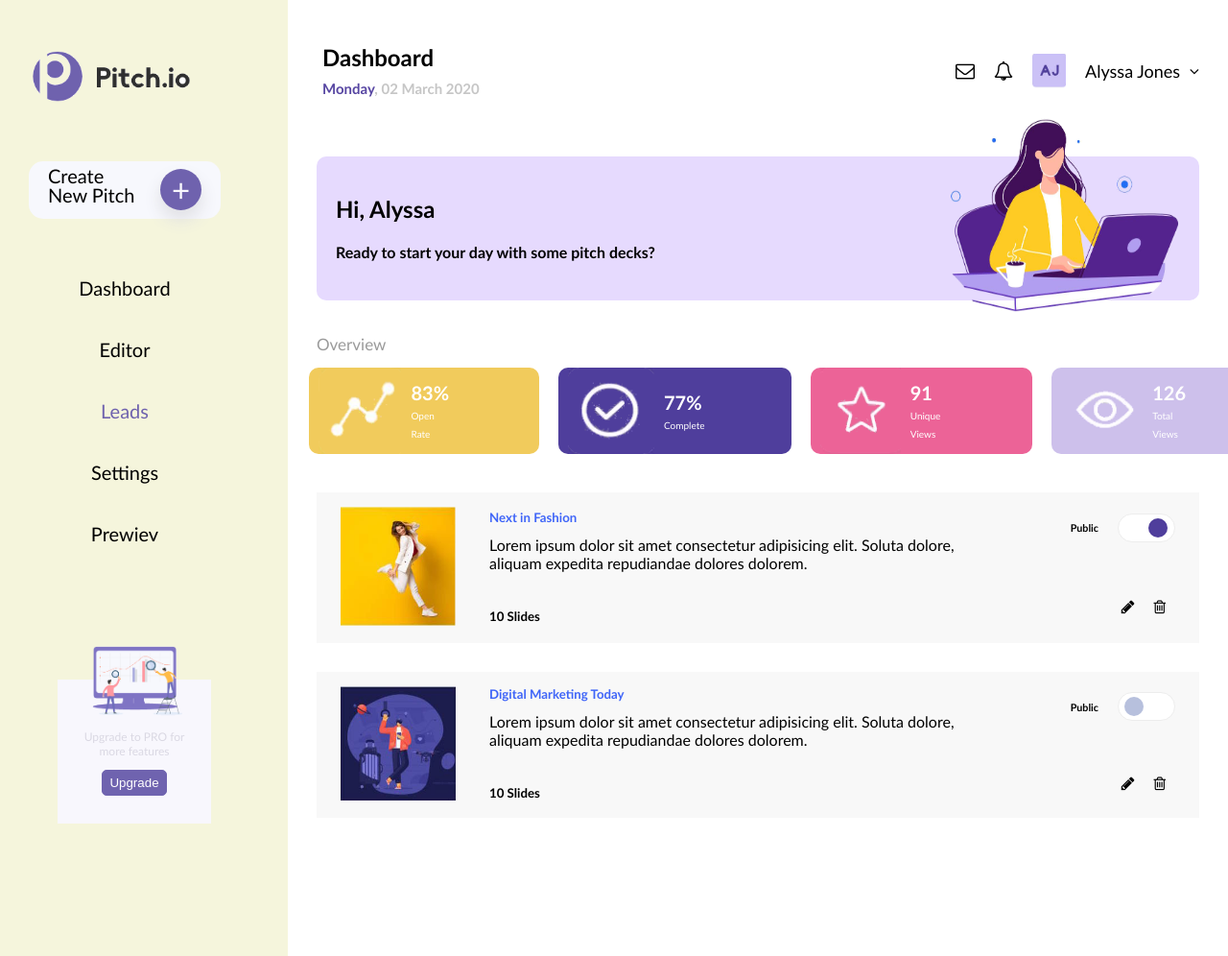
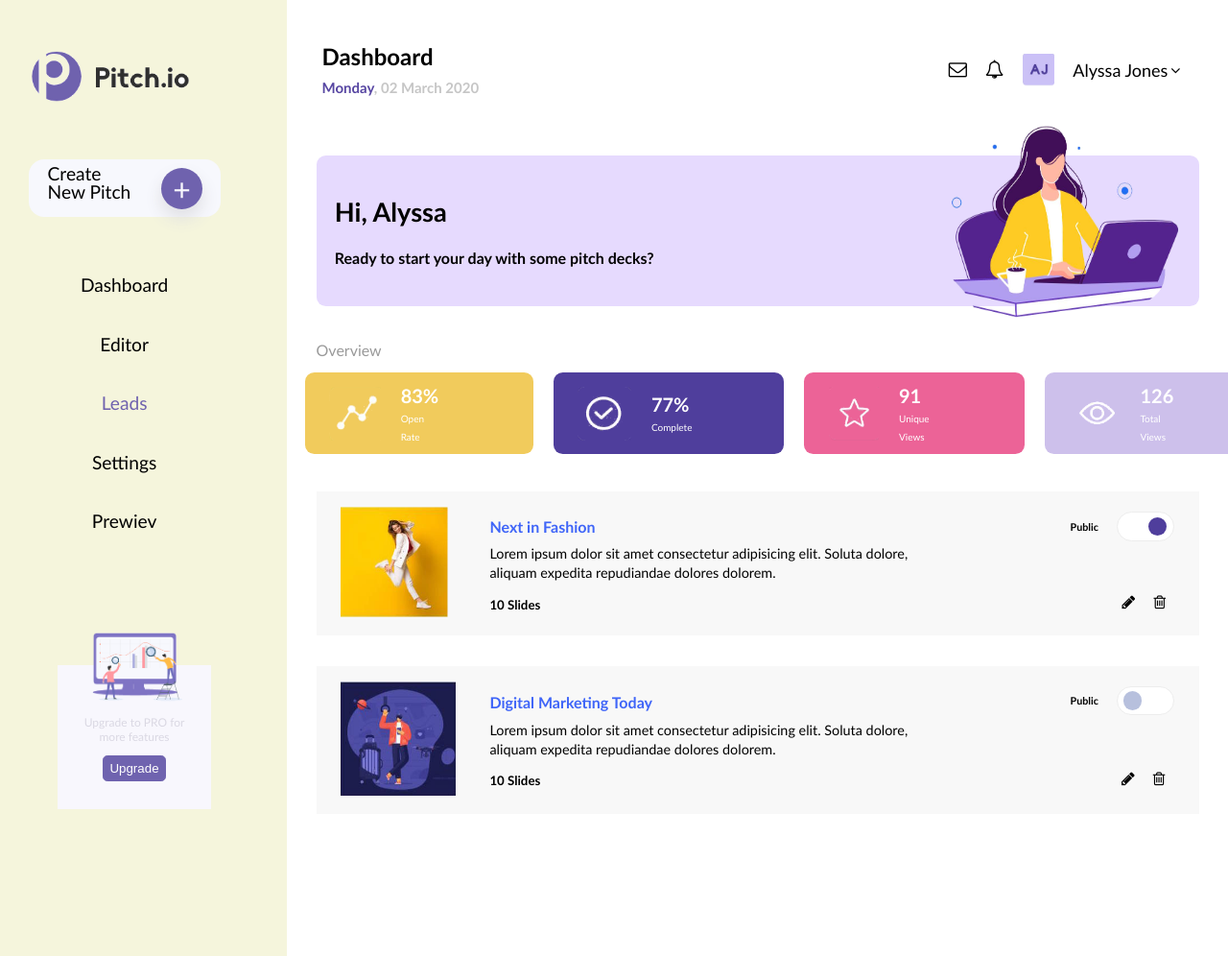
Before and after one commit to vitaliju/dashboard, a website: page index.html in a window 1280 px wide. Shown: the top 996 px of the page at 96% size. Drawn offline with Linux system fonts and the light colour scheme.

Commit message:
file correct

```diff
--- a/css/aside.css
+++ b/css/aside.css
@@ -3,7 +3,7 @@
 }
 body {
     display: grid;
-    grid-template-columns: 300px 1fr;
+    grid-template-columns: 18.7rem 1fr;
     margin: 0;
     background-color: white;
     min-height: 100vh;
@@ -12,61 +12,60 @@ body {
 aside {
     display: flex;
     flex-direction: column;
-    gap: 40px;
-    padding: 40px;
+    gap: 2.5rem;
+    padding: 2.5rem;
     padding-left: 0px;
     background-color: beige;
 }
 aside .logo {
-    margin-left: 20px;
-    margin-bottom: 1px;
-    width: 200px;
+    margin-left: 1.2rem;
+    width: 12.5rem;
 }
 aside .form {
     display: flex;
     position: relative;
     align-items: center;
-    padding-top: 10px;
+    padding-top: 0.6rem;
 }
 aside .form > a {
     display: flex;
-    margin-left: 30px;
-    line-height: 20px;
-    font-size: 20px;
-    width: 200px;
-    height: 60px;
+    margin-left: 1.9rem;
+    line-height: 1.2rem;
+    font-size: 1.2rem;
+    width: 12.5rem;
+    height: 3.75rem;
     border: none;
-    padding: 5px 15px 5px 20px ;
+    padding: 0.3rem 1rem 0.3rem 1.2rem ;
     background-color: #F7F8FD;
     text-decoration: none;
     color: black;
-    border-radius: 15px;
+    border-radius: 1rem;
 }
 aside .form > .circle {
     content: '';
     display: block;
-    line-height: 43px;
-    font-size: 50px;
+    line-height: 2.7rem;
+    font-size: 3rem;
     background-color: #6F62AE;
     color: #F8F7FD;
-    width: 43px;
-    height: 43px;
+    width: 2.7rem;
+    height: 2.7rem;
     text-align: center;
     position: absolute;
-    right: 50px;
-    font-size: 33px;
+    right: 3rem;
+    font-size: 2rem;
     border-radius: 50%;
-    box-shadow: 0px 10px 18px 0px #DFDFE3;
+    box-shadow: 0rem 0.6rem 1.1rem 0rem #DFDFE3;
 }
 aside .circle:hover {
-    background-color: white;
+    background-color: #E6DAFE;
     color: #6F62AE;
     cursor: pointer;
 }
 aside .main-nav {
     display: flex;
     flex-direction: column;
-    gap: 10px;
+    gap: 0.6rem;
 }
 aside .nav-list {
     display: flex;
@@ -75,8 +74,8 @@ aside .nav-list {
 }
 aside .link {
 
-    padding: 20px 0px;
-    font-size: 20px;
+    padding: 1.2rem 0rem;
+    font-size: 1.2rem;
     text-decoration: none;
     color: black;
 }
@@ -89,28 +88,28 @@ aside .upgrade-group {
     align-items: center;
     justify-content: center;
     background-color: #F8F7FD;
-    margin-left: 60px;
-    margin-top: 80px;
-    height: 150px;
-    width: 160px;
-    padding: 10px 0;
+    margin-left: 3.75rem;
+    margin-top: 5rem;
+    height: 9.35rem;
+    width: 10rem;
+    padding: 0.6rem 0;
 
 }
 .upgrade-group .img {
-    width: 100px;
-    margin-top: -70px;
+    width: 6.2rem;
+    margin-top: -4.37rem;
 }
 aside .upgrade-text {
     text-align: center;
-    font-size: 12px;
+    font-size: 0.75rem;
     color: #DAD8E3;
 }
 aside .upgradeBtn {
     background-color: #6F63AF;
     color: white;
-    padding: 5px 7px;
+    padding: 0.3rem 0.4rem;
     border: 1px solid #6F63AF;
-    border-radius: 5px;
+    border-radius: 0.3rem;
 }
 aside .upgradeBtn:hover {
     background-color: white;
--- a/css/header.css
+++ b/css/header.css
@@ -3,58 +3,59 @@
     grid-area: header;
     justify-content: space-between;
     align-items: center;
-    margin-top: 5px;
-    margin-left: 6px;
-
+    margin-top: 0.3rem;
+    margin-left: 0.37rem;
 }
 .title-list {
     display: flex;
     flex-direction: column;
     text-align: center;
-    padding: 20px;
+    padding: 1.2rem;
 }
-
 .user-block {
     display: flex;
     align-items: center;
-    gap: 20px;
-    margin-right: 20px;
+    gap: 1.2rem;
+    margin-right: 1.2rem;
 }
 .user-block > .mail {
-    font-size: 20px;
+    font-size: 1.2rem;
     color: black;
 }
-.user-block>.mail:hover {
+.user-block > .mail:hover {
     background-color: white;
     color: #6F62AE;
     cursor: pointer;
 }
 .user-block > .notifications {
-    font-size: 20px;
+    font-size: 1.2rem;
     color: black;
 }
-.user-block>.notifications:hover {
+.user-block > .notifications:hover {
     background-color: white;
     color: #6F62AE;
     cursor: pointer;
 }
 .user-block > .avatar {
-    width: 35px;
+    width: 2.1rem;
 
 }
-.user-block > .user-name {
+.user-block > .name {
+    display: flex;
+    align-items: center;
+    justify-content: center;
+    gap: 0.18rem;
+}
+.name .user-name {
     display: flex;
     font-size: large;
     color: black;
-    position: relative;
-
 }
-.user-block > .angle {
+.name .angle {
     color: black;
-    position: absolute;
-    right: 30px;
+    right: 1.9rem;
 }
-.user-block>.angle:hover {
+.name .angle:hover {
     background-color: white;
     color: #6F62AE;
     cursor: pointer;
--- a/css/main.css
+++ b/css/main.css
@@ -10,8 +10,8 @@ main {
     'digital digital digital digital';
     align-items: start;
     align-content: start;
-    padding: 20px 30px;
-    gap: 10px;
+    padding: 1.2rem 1.9rem;
+    gap: 0.6rem;
 }
 .hi-user {
     grid-area: hi;
@@ -28,23 +28,23 @@ main {
 .block {
     display: grid;
     grid-template-columns: auto auto;
-    gap: 20px;
-    margin-bottom: 60px;
+    gap: 1.2rem;
+    margin-bottom: 3.75rem;
 }
 .hi-user {
     display: flex;
     justify-content: space-between;
     align-items: centers;
     background-color: #E6DAFE;
-    padding: 20px 20px;
+    padding: 1.2rem 1.2rem;
     position: relative;
-    border-radius: 10px;
-    margin-top:  30px;
+    border-radius: 0.6rem;
+    margin-top:  1.9rem;
 }
 .alyssa {
-    width: 250px;
-    height: 205px;
+    width: 15.6rem;
+    height: 12.8rem;
     position: absolute;
-    right: 20px;
-    bottom: -12px;
+    right: 1.2rem;
+    bottom: -0.8rem;
 }
--- a/css/marketing.css
+++ b/css/marketing.css
@@ -3,75 +3,64 @@
     align-items: center;
     justify-content: space-between;
     background-color: #F8F8F8;
-    padding: 15px 25px;
+    padding: 1rem 1.6rem;
     position: relative;
-    bottom: 70px;
+    bottom: 4.3rem;
 }
 .digital-marketing .photo2 {
-    width: 120px;
+    width: 7.5rem;
 
 }
-
 .digital-marketing .title {
     display: flex;
     flex-direction: column;
     position: absolute;
-    left: 280px;
+    left: 17.5rem;
 }
-
 .title .title-text {
-    margin-left: -100px;
-    margin-bottom: -5px;
+    margin-left: -6.2rem;
+    margin-bottom: -0.3rem;
     color: #3F65F8;
 }
-
 .title .text {
-    margin-left: -100px;
+    margin-left: -6.2rem;
 }
-
 .title .result {
-    margin-left: -100px;
-    margin-bottom: 25px;
+    margin-left: -6.2rem;
+    margin-bottom: 1.56rem;
 }
-
 .publish {
     display: flex;
     align-items: center;
-    gap: 20px;
-    /* position: absolute; */
-    top: 5px;
-    right: 25px;
+    gap: 1.2rem;
+    top: 0.3rem;
+    right: 1.6rem;
 }
-
 .publish .publish-text {
-    font-size: 12px;
+    font-size: 0.8rem;
 }
-
 .publish .btn2 {
-    height: 30px;
-    width: 60px;
-    font-size: 100px;
+    height: 1.9rem;
+    width: 3.75rem;
+    font-size: 6.2rem;
     border: 1px solid #EDEDED;
     background-color: white;
-    border-radius: 50px;
+    border-radius: 3.1rem;
 
 }
-
 .btn2 .public {
-    width: 20px;
-    height: 20px;
+    width: 1.2rem;
+    height: 1.2rem;
     border-radius: 50%;
     background-color: #B7C0DD;
 }
-
 .btn2 .public:hover {
     cursor: pointer;
 }
-
 .digital-marketing >.fa-form {
     display: flex;
-    gap: 20px;
-    margin-bottom: -80px;
-    margin-right: 10px;
+    gap: 1.2rem;
+    margin-bottom: -5rem;
+    margin-right: 0.6rem;
     cursor: pointer;
 }
--- a/css/next-fashion.css
+++ b/css/next-fashion.css
@@ -3,67 +3,70 @@
     align-items: center;
     justify-content: space-between;
     background-color: #F8F8F8;
-    padding: 15px 25px;
+    padding: 1rem 1.56rem;
     position: relative;
-    bottom: 30px;
+    bottom: 1.9rem;
 }
 .next-fashion .photo1 {
-    width: 120px;
+    width: 7rem;
 
 }
 .next-fashion .title {
     display: flex;
     flex-direction: column;
     position: absolute;
-    left: 280px;
+    left: 17.5rem;
 }
 .title .title-text {
-    margin-left: -100px;
-    margin-bottom: -5px;
+    margin-left: -6.2rem;
+    font-size: 1rem;
     color: #3F65F8;
 }
 .title .text {
-    margin-left: -100px;
+    margin-left: -6.2rem;
+    margin-bottom: -0.5rem;
+    font-size: 0.9rem;
+    line-height: 1.4em;
 }
 .title .result {
-    margin-left: -100px;
-    margin-bottom: 25px;
+    margin-left: -6.2rem;
+    margin-bottom: 1.56rem;
 }
 .publish {
     display: flex;
     align-items: center;
-    gap: 20px;
+    gap: 1.2rem;
     position: absolute;
-    top: 5px;
-    right: 25px;
+    top: 0.3rem;
+    right: 1.56rem;
 }
 .publish .publish-text {
-    font-size: 12px;
+    font-size: 0.8rem;
 }
 .publish .btn {
-    height: 30px;
-    width: 60px;
-    font-size: 100px;
-    border: 1px solid #EDEDED;
+    height: 1.9rem;
+    width: 3.75rem;
+    font-size: 6.2rem;
+    border: 0.06rem solid #EDEDED;
     background-color: white;
-    border-radius: 50px;
+    border-radius: 3rem;
 
 }
 .btn .public {
-    width: 20px;
-    height: 20px;
+    width: 1.2rem;
+    height: 1.2rem;
     border-radius: 50%;
     background-color: #4F3E9C;
-    margin-left: 25px;
+    margin-left: 1.6rem;
 }
 .btn .public:hover {
     cursor: pointer;
 }
 .next-fashion > .fa-form {
     display: flex;
-    gap: 20px;
-    margin-bottom: -80px;
-    margin-right: 10px;
+    gap: 1.2rem;
+    margin-bottom: -5rem;
+    margin-right: 0.6rem;
     cursor: pointer;
 
 }
--- a/css/overview.css
+++ b/css/overview.css
@@ -1,35 +1,33 @@
 :root {
 }
-
 .block .overview {
     display: flex;
-    gap: 10px;
+    gap: 0.6rem;
 }
 .overview .title {
-    margin-top: -35px;
+    margin-top: -2.1rem;
     color: #9A9A9A;
-    font-size: 17px;
+    font-size: 1rem;
 }
 .overview-list {
     display: flex;
     justify-content: space-between;
-    gap: 120px;
+    gap: 7.5rem;
 }
 .overview-list .yellow {
     display: flex;
     align-items: center;
     justify-content: space-between;
-    height: 90px;
-    padding: 10px 90px 10px 10px;
-    border-radius: 10px;
+    height: 5.3rem;
+    padding: 0rem 6rem 0rem 1.6rem;
+    border-radius: 0.6rem;
     background-color: #F1CB5C;
-    gap: 10px;
-    margin-left: -100px;
+    gap: 1.3rem;
+    margin-left: -6.2rem;
 }
 .yellow .icon1 {
-    width: 90px;
-    height: 90px;
-    margin: -0px;
+    width: 3.5rem;
+    height: 3.5rem;
 }
 .rate .number {
     color: white;
@@ -38,20 +36,17 @@
     display: flex;
     align-items: center;
     justify-content: space-between;
-    height: 90px;
-    padding: 10px 90px 10px 10px;
-    border-radius: 10px;
+    height: 5.3rem;
+    padding: 0rem 6rem 0rem 1.6rem;
+    border-radius: 0.6rem;
     background-color: #4F3E9C;
-    gap: 10px;
-    margin-left: -100px;
+    gap: 1.3rem;
+    margin-left: -6.2rem;
 }
-
 .violet .icon2 {
-    width: 90px;
-    height: 90px;
-    margin: -0px;
+    width: 3.5rem;
+    height: 3.5rem;
 }
-
 .rate .number {
     color: white;
 }
@@ -59,20 +54,17 @@
     display: flex;
     align-items: center;
     justify-content: space-between;
-    height: 90px;
-    padding: 10px 90px 10px 10px;
-    border-radius: 10px;
+    height: 5.3rem;
+    padding: 0rem 6rem 0rem 1.6rem;
+    border-radius: 0.6rem;
     background-color: #EC6397;
-    gap: 10px;
-    margin-left: -100px;
+    gap: 1.3rem;
+    margin-left: -6.2rem;
 }
-
 .pink .icon3 {
-    width: 90px;
-    height: 90px;
-    margin: -0px;
+    width: 3.5rem;
+    height: 3.5rem;
 }
-
 .rate .number {
     color: white;
 }
@@ -80,20 +72,18 @@
     display: flex;
     align-items: center;
     justify-content: space-between;
-    height: 90px;
-    padding: 10px 90px 10px 10px;
-    border-radius: 10px;
+    height: 5.3rem;
+    padding: 0rem 6rem 0rem 1.6rem;
+    border-radius: 0.6rem;
     background-color: #CDC0EB;
-    gap: 10px;
-    margin-left: -100px;
+    gap: 1.3rem;
+    margin-left: -6.2rem;
 }
 
 .lightviolet .icon4 {
-    width: 90px;
-    height: 90px;
-    margin: -0px;
+    width: 3.5rem;
+    height: 3.5rem;
 }
-
 .rate .number {
     color: white;
 }
--- a/index.html
+++ b/index.html
@@ -43,13 +43,16 @@
                 <i class="fa fa-envelope-o mail"></i>
                 <i class="fa fa-bell-o notifications"></i>
                 <img class="avatar" src="./img/avatar.png" alt="">
-                <p class="user-name">Alyssa Jones</p>
-                <i class="fa fa-angle-down angle"></i>
+                <div class="name">
+                    <p class="user-name">Alyssa Jones</p>
+                    <i class="fa fa-angle-down angle"></i>
+                </div>
+
             </div>
         </header>
         <section class="block hi-user">
             <div>
-                <h1>Hi, Alyssa</h1>
+                <h1 style="font-size: 1.7rem; font-family: 'Gill Sans', 'Gill Sans MT', Calibri, 'Trebuchet MS', sans-serif;">Hi, Alyssa</h1>
                 <h4>Ready to start your day with some pitch decks?</h4>
             </div>
             <img class="alyssa" src="./img/alyssa.png" alt="">
```
